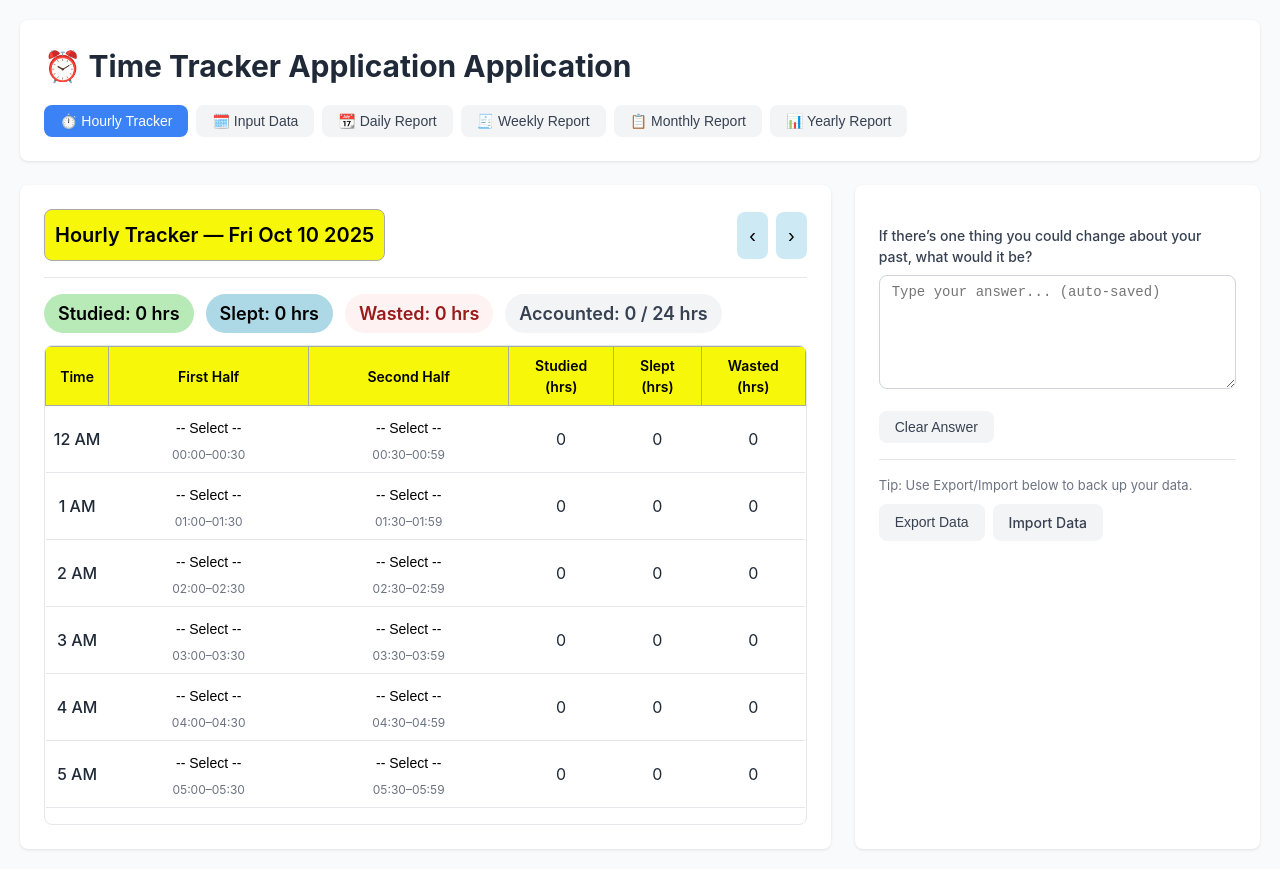
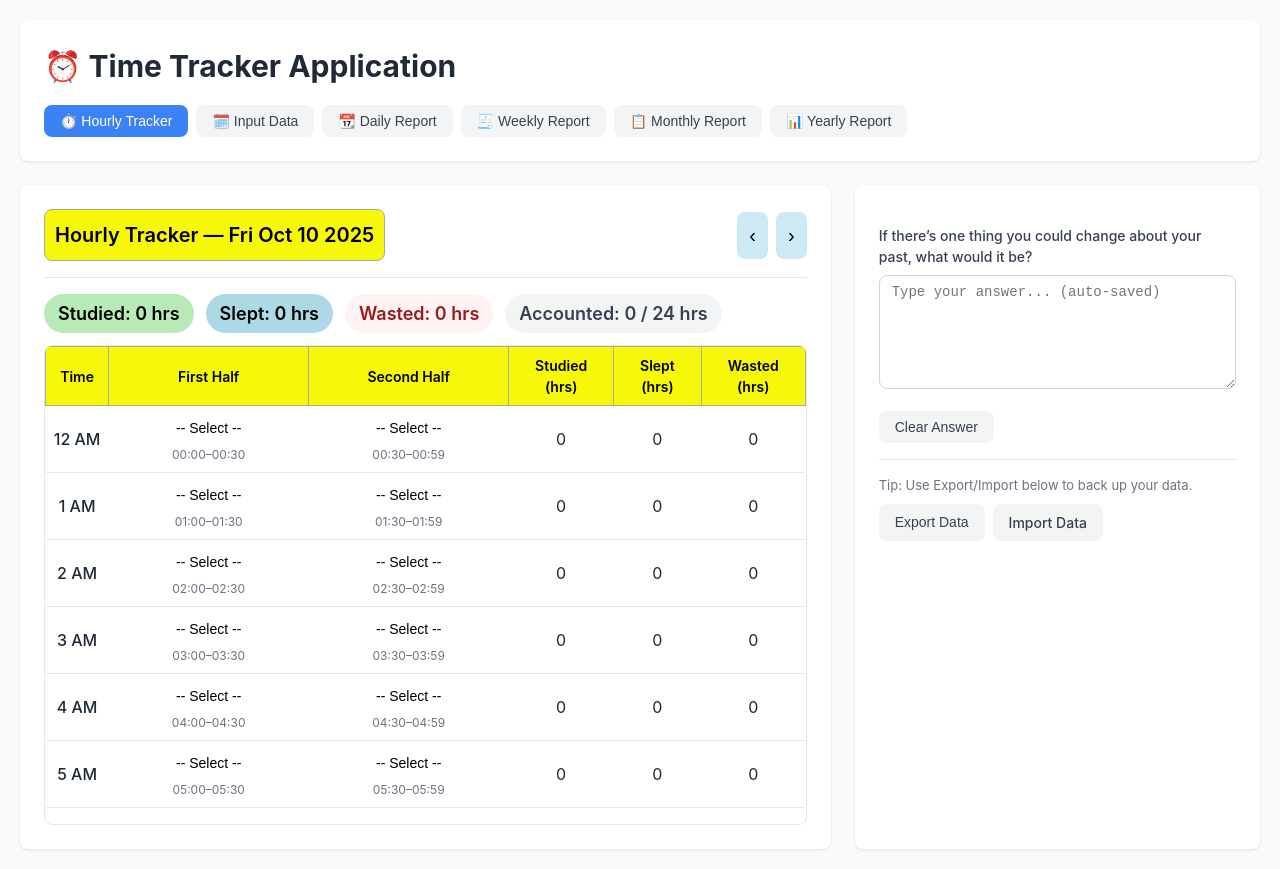
Before and after one commit to saiteja-gatadi1996/time_tracker_application, a plain HTML site: page index.html in a window 1280 px wide. Drawn offline with Linux system fonts and the light colour scheme.

Commit message:
Update index.html

```diff
--- a/index.html
+++ b/index.html
@@ -398,7 +398,7 @@
   <body>
     <div class="container">
       <header class="header">
-        <h1 class="title">⏰ Time Tracker Application Application</h1>
+        <h1 class="title">⏰ Time Tracker Application</h1>
         <div class="button-group" id="nav-buttons">
           <button class="button active" onclick="setViewMode('hourly', this)">
             ⏱️ Hourly Tracker
```
